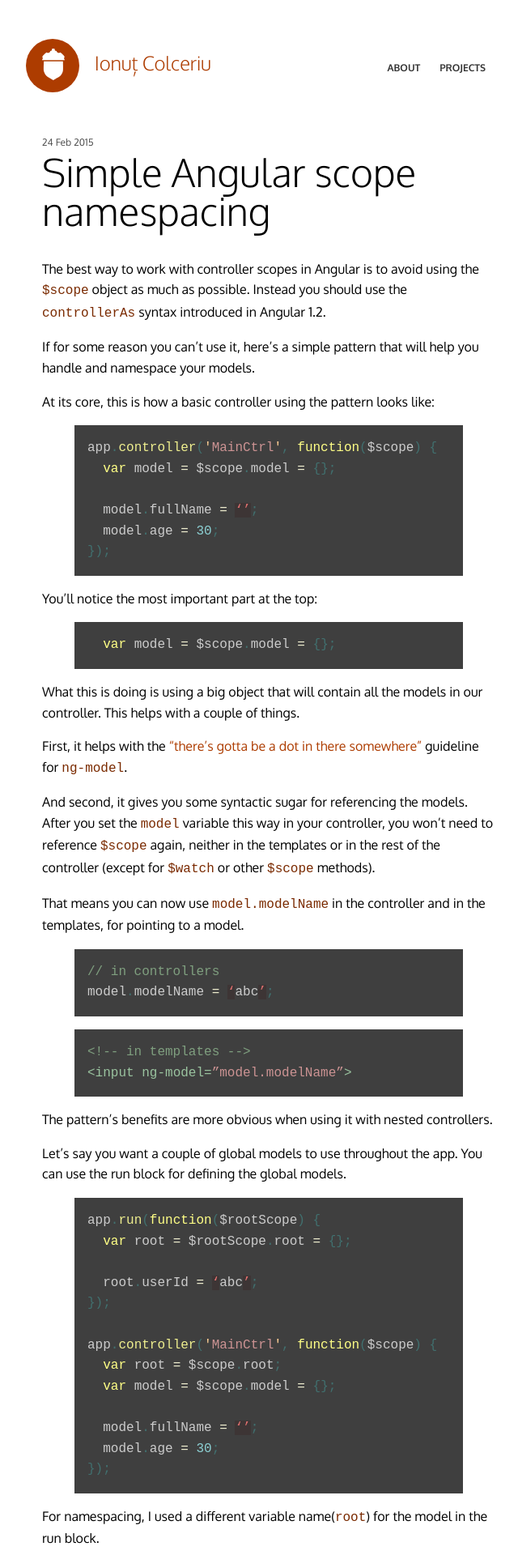
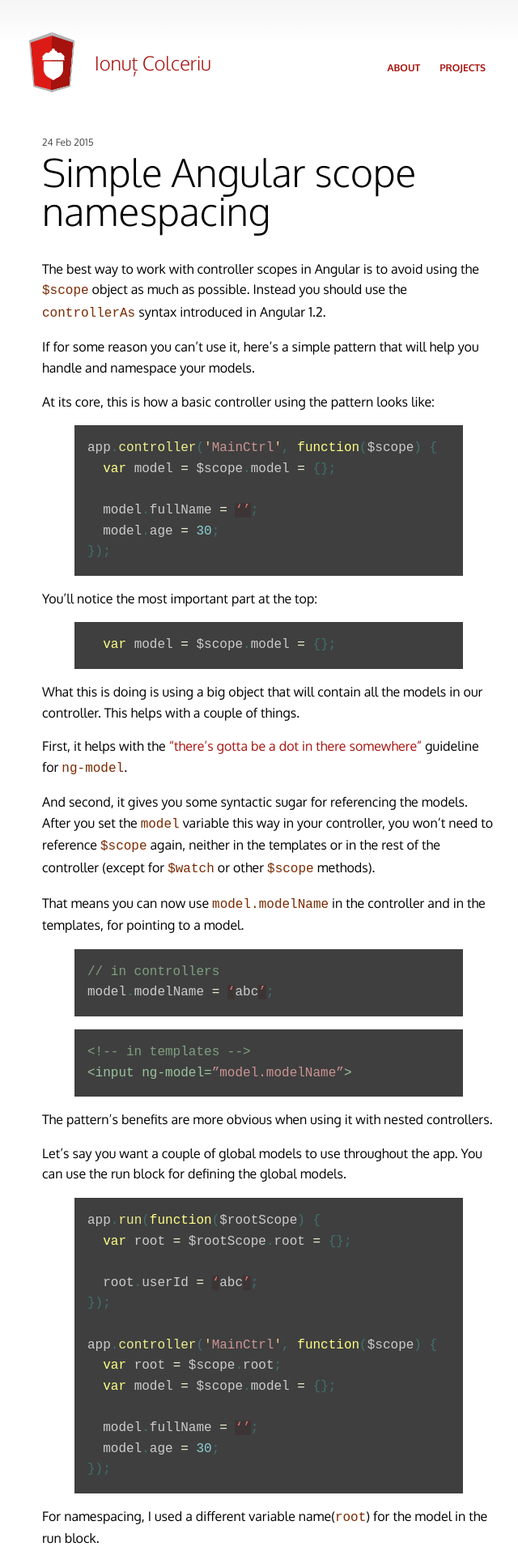
Before and after one commit to ghinda/ghinda.github.com, a Jekyll site: the page built from _posts/2015-02-24-angular-scope-namespace.md, in a window 1280 px wide. Shown: the top 1920 px of the page at 81% size, without its empty margins (308-948 px from the left). Built offline with Jekyll 4.4.1, drawn with Linux system fonts in a browser that asks for light colours.

Commit message:
Post theme for the angular-scope article.

```diff
--- a/_posts/2015-02-24-angular-scope-namespace.md
+++ b/_posts/2015-02-24-angular-scope-namespace.md
@@ -1,6 +1,7 @@
 ---
 title: Simple Angular scope namespacing
 layout: post
+theme: theme-angular
 ---
 
 The best way to work with controller scopes in Angular is to avoid using the `$scope` object as much as possible. Instead you should use the `controllerAs` syntax introduced in Angular 1.2.
--- a/_sass/_themes.scss
+++ b/_sass/_themes.scss
@@ -126,3 +126,68 @@
   }
 
 }
+
+/* Angular
+ */
+
+.theme-angular {
+  @include linear-gradient(#F5F5F5, #fff 2%);
+}
+
+.theme-angular a {
+  color: #A6120D;
+}
+
+.theme-angular .hover-bubble--nav + h1 .icon-ghinda-logo path {
+  fill: #DD1B16;
+}
+
+.theme-angular .hover-bubble {
+  background: transparent;
+  border-radius: 0;
+}
+
+.theme-angular .hover-bubble:before,
+.theme-angular .hover-bubble:after {
+  content: '';
+  position: absolute;
+  top: 0;
+  left: 0;
+  display: block;
+  width: 55%;
+  height: 100%;
+
+  border-style: solid;
+  border-width: 3px 0 3px 3px;
+  border-color: #B3B3B3;
+}
+
+.theme-angular .hover-bubble:before {
+  background: #DD1B16;
+
+  @include transform(
+    perspective(100px)
+    rotateY(-45deg)
+    rotateX(-14deg)
+    skewX(-9deg)
+  );
+}
+
+.theme-angular .hover-bubble:after {
+  left: auto;
+  right: 2px;
+  background: #A6120D;
+  border-width: 3px 3px 3px 0;
+
+  @include transform(
+    perspective(100px)
+    rotateY(45deg)
+    rotateX(-14deg)
+    skewX(9deg)
+  );
+}
+
+.theme-angular .hover-bubble--nav:before,
+.theme-angular .hover-bubble--nav:after {
+  border-width: 0;
+}
```
